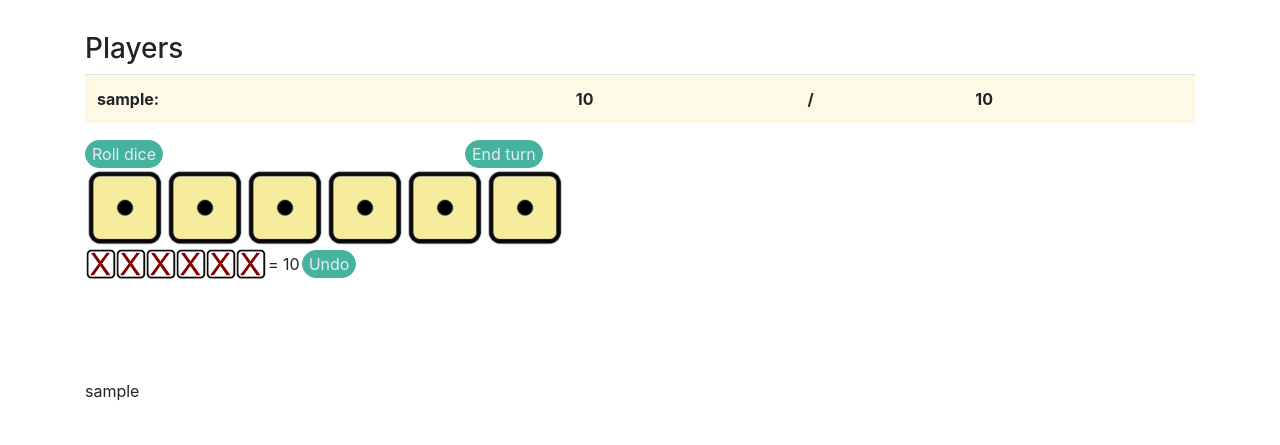
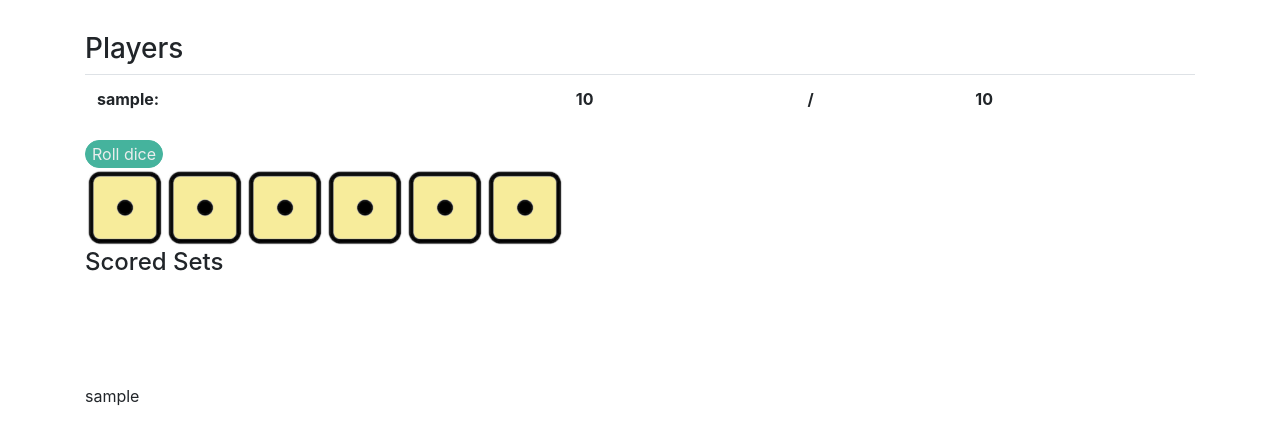
Before and after one commit to astromitts/borkle-social, a Django app: page /game/00000000-0000-0000-0000-000000000001/play/ in a window 1280 px wide. Shown: the part 56-501 px from the top of the page. Run offline with Django 3.2, Linux system fonts and the light colour scheme; a user stored in the database is signed in; tables that the repository leaves empty hold one stand-in row (values such as "Sample post"); some libraries are stand-ins or nearby versions.

Commit message:
Switch dive image rendering to a cache method

```diff
--- a/borkle/api_views.py
+++ b/borkle/api_views.py
@@ -28,12 +28,12 @@ class GameStatusApi(BorkleProtectedGameView):
             scoreset_data = {
                 'score': scoreset.score,
                 'score_type': scoreset.score_type,
-                'scoreable_value_images': [get_dice_image_path(val) for val in scoreset.scorable_values],
+                'scoreable_value_images': [str(val) for val in scoreset.scorable_values],
                 'locked': scoreset.locked,
                 'pk': scoreset.pk,
             }
             if scoreset.score_type == 'borkle!':
-                scoreset_data['scoreable_value_images'] = [get_dice_image_path(0), ]
+                scoreset_data['scoreable_value_images'] = ['0', ]
             formatted_scoresets.append(scoreset_data)
         return formatted_scoresets
 
@@ -233,8 +233,15 @@ class GameStatusApi(BorkleProtectedGameView):
 class GameBoardApiVersion(BorkleProtectedGameView):
     def get(self, request, *args, **kwargs):
         template = loader.get_template('borkle/api_gameboard.html')
+        rolled_dice_cache = []
+        scored_dice_cache = []
+        for i in range(0, 7):
+            rolled_dice_cache.append('<img src="{}" class="rolled-dice" id="rolled-dice-cache_{}" />'.format(get_dice_image_path(i), i))
+            scored_dice_cache.append('<img src="{}" class="scored-dice" id="scored-dice-cache_{}" />'.format(get_dice_image_path(i), i))
         context = {
             'game': self.game,
-            'gameplayer': self.gameplayer
+            'gameplayer': self.gameplayer,
+            'rolled_dice_cache': rolled_dice_cache,
+            'scored_dice_cache': scored_dice_cache,
         }
         return HttpResponse(template.render(context, request))
--- a/borkle/static/css/app.css
+++ b/borkle/static/css/app.css
@@ -7,6 +7,10 @@
 	text-align:center;
 	padding-top: 2rem;
 	padding-bottom: 4rem;
+}
+
+.image-cache {
+	visibility: hidden;
 }
 
 button.game-btn {
@@ -34,6 +38,10 @@ img.rolled-dice_selected {
 
 img.rolled-dice_selectable:hover {
 	border: 2px solid orange;
+}
+
+img.scored-dice {
+	width: 2rem;
 }
 
 div.selected-dice-slot_active {
--- a/borkle/static/js/api_game.js
+++ b/borkle/static/js/api_game.js
@@ -1,3 +1,10 @@
+function getImageFromCache(imageId) {
+	var imgSource = document.getElementById(imageId);
+	var imgClone = imgSource.cloneNode();
+	return imgClone;
+}
+
+
 function refreshScoreCard() {
 	var refreshScoreCardUrl = $('input#api-scorecard-url').val();
 	var latestScoreCardTurn = $('input#latest-scorecard-turn').val();
@@ -27,11 +34,8 @@ function refreshScoreCard() {
 							var scoreSetTD = document.createElement('td');
 							turn['scoresets'].forEach(function(scoreset){
 								var scoreSetDiv = document.createElement('div');
-								scoreset['scoreable_value_images'].forEach(function(img){
-									var diceImage = document.createElement('img');
-									diceImage.setAttribute('src', img);
-									diceImage.setAttribute('width', '25px');
-
+								scoreset['scoreable_value_images'].forEach(function(value){
+									var diceImage = getImageFromCache('scored-dice-cache_' + value);
 									scoreSetDiv.append(diceImage);
 								});
 								var scoreSpan = document.createElement('span');
@@ -78,6 +82,9 @@ function bindUndoScoreSetSelection() {
 function setCurrentRollScoreSets(scoreSets, targetDiv, allowUndo) {
 	var scoreTableExists = $("table#scoreset_table");
 	if (scoreTableExists.length == 0 ) {
+		var header = document.createElement('h4');
+		header.innerHTML = 'Scored Sets';
+		targetDiv.append(header);
 		var scoreTable = document.createElement("table");
 		scoreTable.setAttribute('id', 'scoreset_table');
 	} else {
@@ -90,9 +97,7 @@ function setCurrentRollScoreSets(scoreSets, targetDiv, allowUndo) {
 			scoreRow.setAttribute('id', 'scoreset_' + scoreSet['pk']);
 			var diceImgCell = document.createElement("td");
 			scoreSet['scoreable_value_images'].forEach(function (imageValue, index) {
-				diceImage = document.createElement("img");
-				diceImage['src'] = imageValue;
-				diceImage.setAttribute('width', '30rem');
+				diceImage = getImageFromCache('scored-dice-cache_' + imageValue);
 				diceImgCell.append(diceImage);
 			});
 			var diceScoreCell = document.createElement("td");
@@ -216,7 +221,8 @@ function setRolledDice(data, targetDiv){
 	]
 	rolledDiceFieldNames.forEach(function (rolledDiceId, index) {
 		var needs_refresh;
-		if (data[rolledDiceId]['value'] != null) {
+		var value = data[rolledDiceId]['value'];
+		if (value != null) {
 			var dice_already_exists = $('img#' + rolledDiceId);
 			if (dice_already_exists.length > 0) {
 				var current_image = dice_already_exists.attr('src');
@@ -231,8 +237,8 @@ function setRolledDice(data, targetDiv){
 				} else {
 					diceClass = 'rolled-dice';
 				}
-				var diceImage = document.createElement('IMG');
-				diceImage['src'] = data[rolledDiceId]['image'];
+				var cacheImageId = 'rolled-dice-cache_' + value;
+				var diceImage = getImageFromCache(cacheImageId)
 				diceImage.setAttribute('class', diceClass);
 				diceImage.setAttribute('id', rolledDiceId);
 				targetDiv.append(diceImage);
@@ -260,11 +266,22 @@ function toggleDiceButton(visibility) {
 }
 
 function toggleBorkleMessage(visibility) {
-	if (visibility == 'on') {
-		$('div#borkle-message').css('display', '');
-		toggleEndTurnButton('on');
+	if( visibility == 'on' ){
+		$('div#game-message').html("Oh no you borkled! Your turn is over :( :(");
+		$('div#game-message').css('display', '');
 	} else {
-		$('div#borkle-message').css('display', 'none');
+		$('div#game-message').css('display', 'none');
+		$('div#game-message').html('');
+	}
+}
+
+function toggleLastTurn(visibility) {
+	if( visibility == 'on' ){
+		$('div#game-message').html("It's your last turn!!!");
+		$('div#game-message').css('display', '');
+	} else {
+		$('div#game-message').css('display', 'none');
+		$('div#game-message').html('');
 	}
 }
 
@@ -425,16 +442,6 @@ function refreshGameTools(bypass_has_rolled) {
 	}
 }
 
-function toggleLastTurn(status) {
-	if( status == 'on' ){
-		$('div#borkle-message').html("It's your last turn!!!");
-		$('div#borkle-message').css('display', '');
-	} else {
-		$('div#borkle-message').css('display', 'none');
-		$('div#borkle-message').html('');
-	}
-}
-
 function displayWinner(winnerData) {
 	var winnerDiv = $('div#winner-data');
 	if( winnerDiv.length > 0 ){
--- a/borkle/templates/borkle/api_gameboard.html
+++ b/borkle/templates/borkle/api_gameboard.html
@@ -40,11 +40,9 @@
 			<div class="col" id="roll-dice-btn">
 				<button class="game-btn" id="rolldice" style="display: none">Roll dice</button>
 			</div>
-			<div class="col" id="advance-player-btn">
+			<div class="col" id="game-tools-and-messages">
 				<button class="game-btn" id="advanceplater" style="display: none">End turn</button>
-				<div class="big-message" id="borkle-message" style="display: none">
-					Oh no! You rolled a borkle! Your turn is over :(
-				</div>
+				<div class="big-message" id="game-message" style="display: none"></div>
 			</div>
 			<div class="col">
 			</div>
@@ -96,4 +94,14 @@
 		</div>
 		{% endfor %}
 	</div>
+<div class="image-cache" id="rolled-dice-cache">
+	{% for img in rolled_dice_cache %}
+		{{img|safe}}
+	{% endfor %}
+</div>
+<div class="image-cache" id="scored-dice-cache">
+	{% for img in scored_dice_cache %}
+		{{img|safe}}
+	{% endfor %}
+</div>
 {% endblock %}
```
